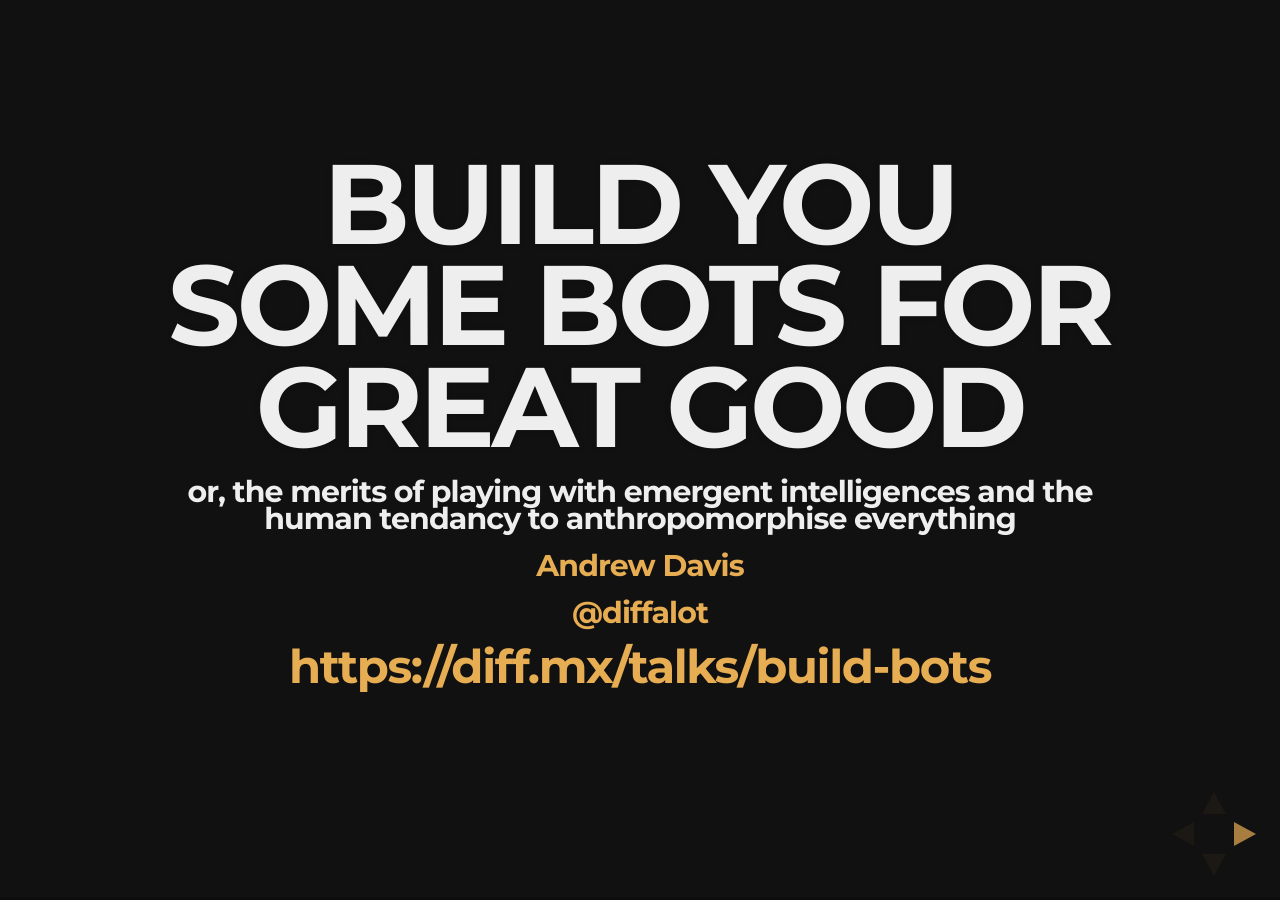
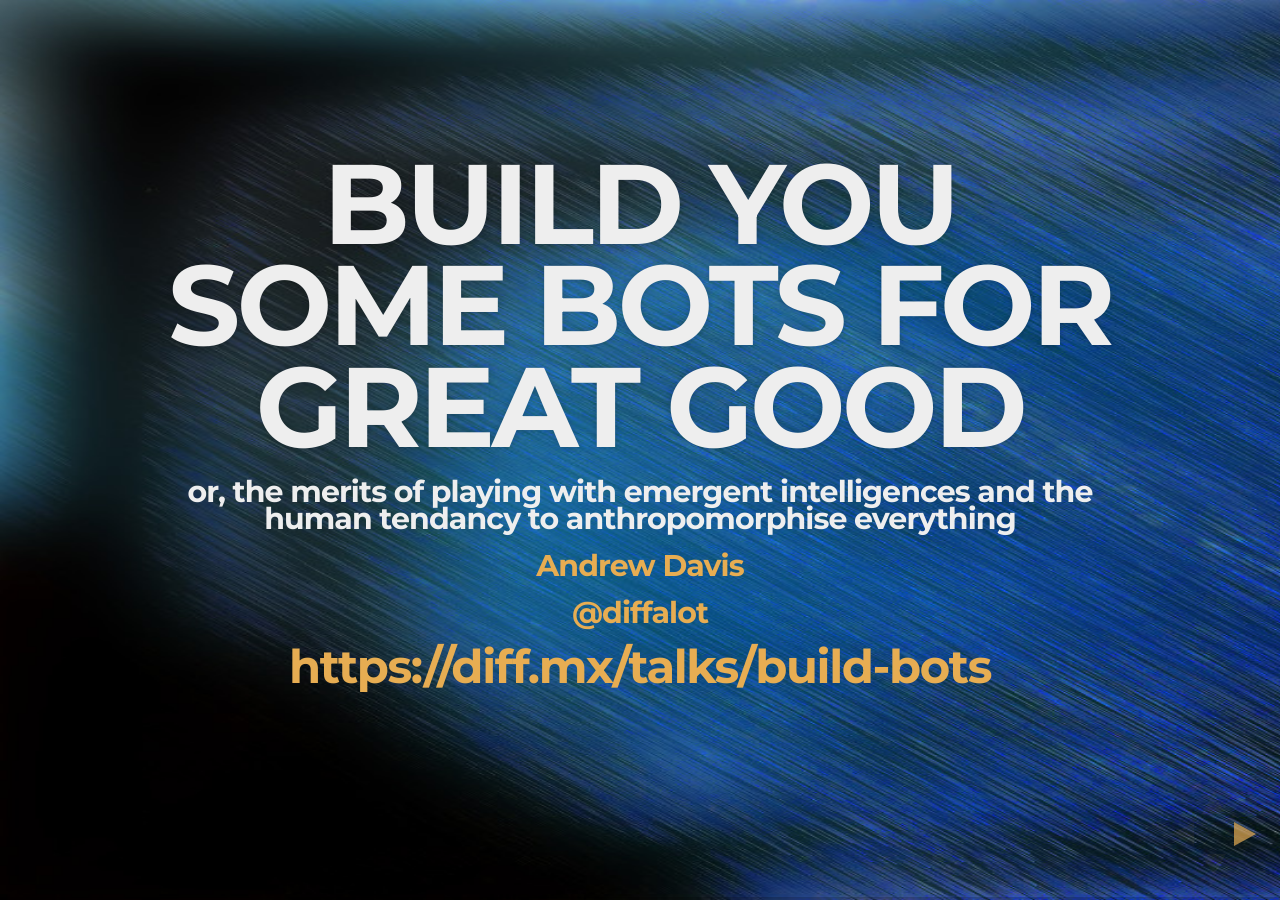
Before and after one commit to diffalot/diff.mx, a Jekyll site: the page talks/build-bots/index.html, which Jekyll copies as it is, in a window 1280 px wide. Built offline with Jekyll 4.4.1, drawn with Linux system fonts in a browser that asks for light colours.

Commit message:
use background image from pixelsorter

```diff
--- a/talks/build-bots/index.html
+++ b/talks/build-bots/index.html
@@ -65,8 +65,8 @@
 				transition: Reveal.getQueryHash().transition || 'default', // default/cube/page/concave/zoom/linear/fade/none
 
 				// Parallax scrolling
-				// parallaxBackgroundImage: 'https://s3.amazonaws.com/hakim-static/reveal-js/reveal-parallax-1.jpg',
-				// parallaxBackgroundSize: '2100px 900px',
+				parallaxBackgroundImage: 'images/large-background.jpg',
+				parallaxBackgroundSize: '2100px 900px',
 
 				// Optional libraries used to extend on reveal.js
 				dependencies: [
```
Also changed, not shown: talks/build-bots/images/large-background.jpg (added).
